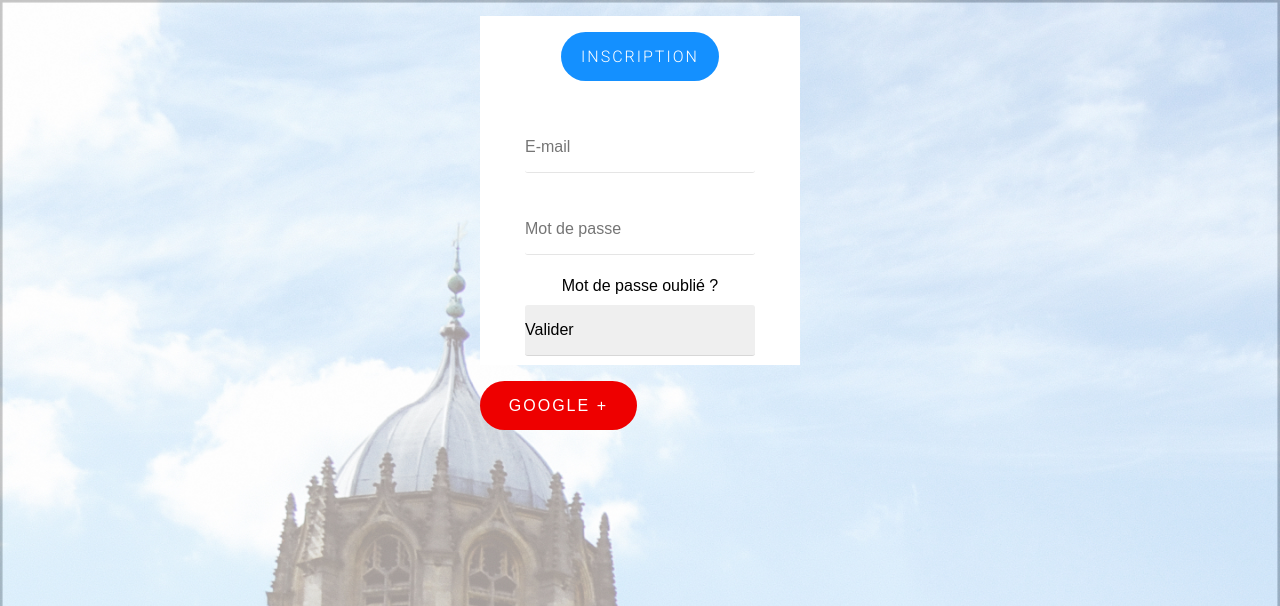
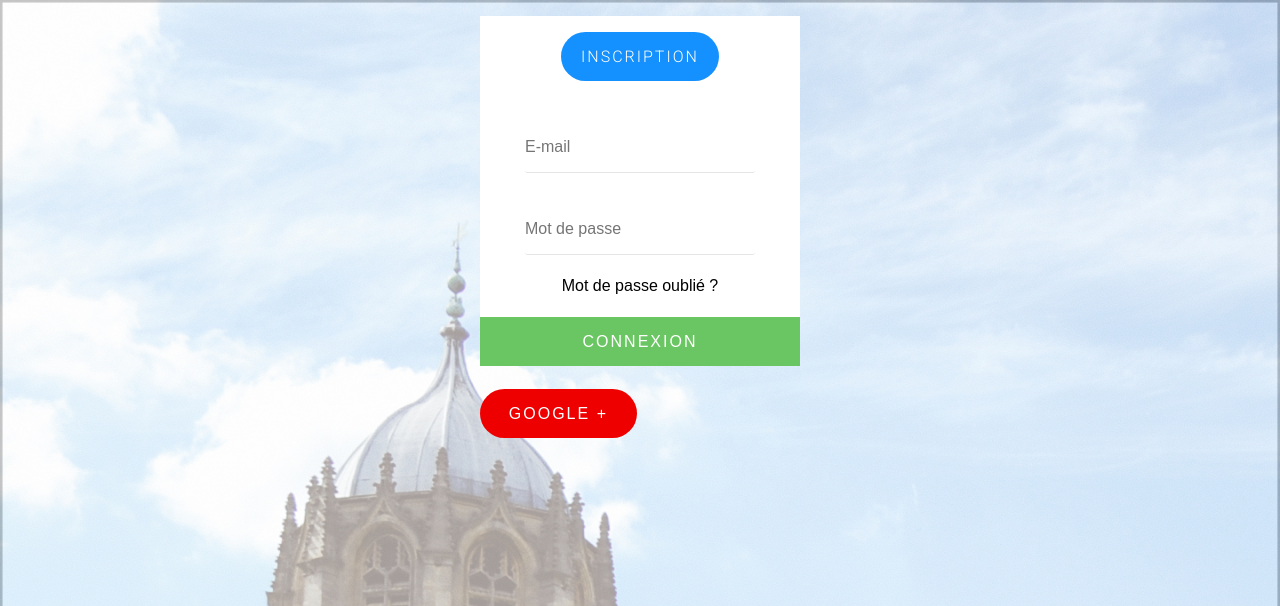
Before and after one commit to YorelN/S.I.-Web-3D, a PHP site: page /medical/users/login in a window 1280 px wide. Shown: the top 606 px of the page. Run offline with PHP 8.4, Linux system fonts and the light colour scheme; data that the repository does not hold is empty.

Commit message:
maj css login

```diff
--- a/assets/styles/main.css
+++ b/assets/styles/main.css
@@ -190,7 +190,7 @@ input:focus {
     box-shadow: none;
     transition: 0.25s;
     display: block;
-    width: 50%;
+    width: 100%;
     margin: 0 auto;
     border-radius: 33px;
 }
--- a/views/users/login.php
+++ b/views/users/login.php
@@ -28,7 +28,7 @@
                     </div>
                     <?php Message::display()?>
                     <a href="#" class="forgot_mdp">Mot de passe oublié ?</a>
-                    <input type="submit" class="gray_btn" name="submit" value="Valider">
+                    <input type="submit" class="green_btn" name="submit" value="Connexion">
                 </div>
             </form>
         </div>
```
